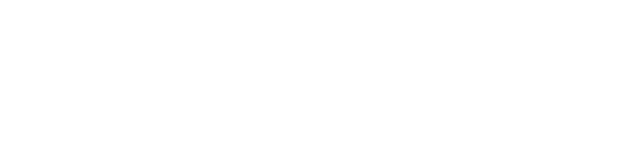
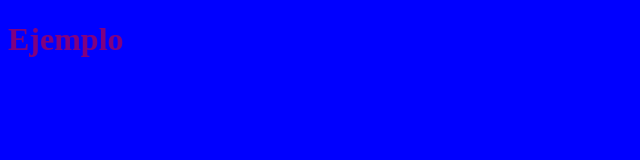
Before and after one commit to santiagoaisa/mirepositorio, a plain HTML site: page index.html in a window 1280 px wide. Shown: the whole page, without its empty margins (0-640 px from the left). Drawn offline with Linux system fonts and the light colour scheme.

Commit message:
Agregando Estilos a la página
- Se agrego estilos a la pagina , con sus comentarios
- Se coloco el título de la página.

```diff
--- a/css/style.css
+++ b/css/style.css
@@ -0,0 +1,14 @@
+/*
+* Colocando el H1 en rojo
+ */
+h1 {
+	color: red;
+	opacity: 0.5;
+}
+
+/*
+* Colocando en azul todo el cuerpo
+ */
+body{
+	background-color: blue;
+}
--- a/index.html
+++ b/index.html
@@ -1,9 +1,10 @@
 <!DOCTYPE html>
 <html>
 <head>
-	<title></title>
+	<title>Mi Titulo</title>
+	<link rel="stylesheet" type="text/css" href="css/style.css">
 </head>
 <body>
-
+	<h1>Ejemplo</h1>
 </body>
 </html>
```
